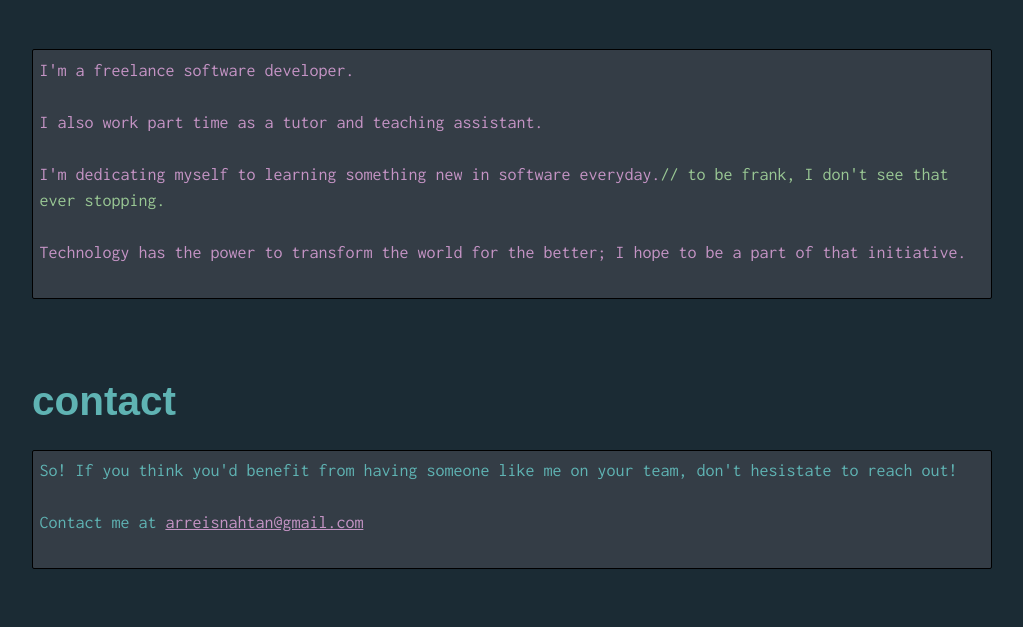
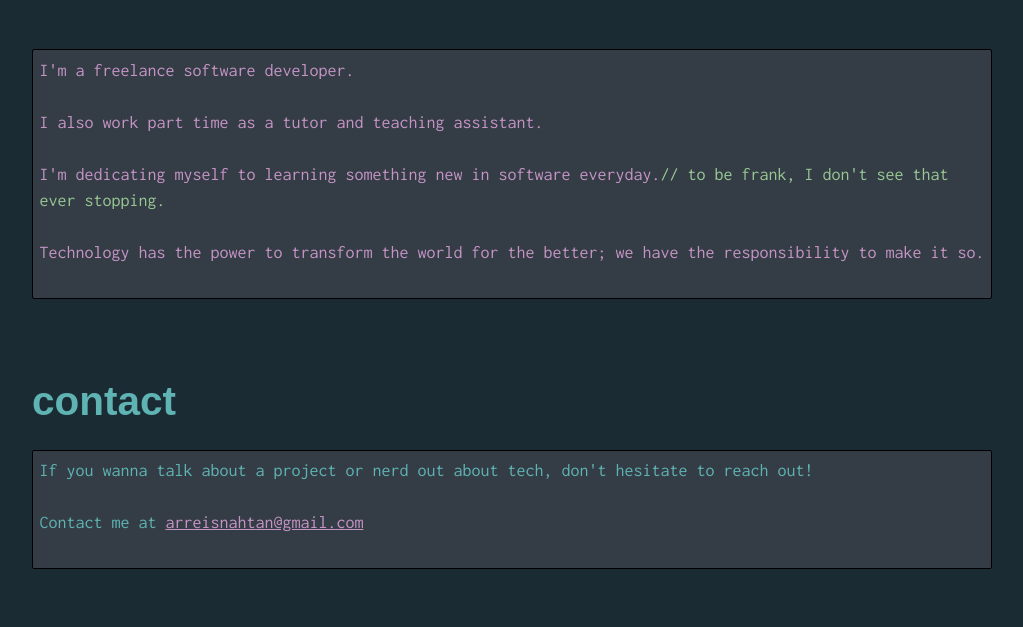
Before and after one commit to nathSierra/portfolio, a Gatsby site: page / in a window 1280 px wide. Shown: the part 825-1452 px from the top of the page, without its empty margins (128-1151 px from the left). Built offline with nearby package versions, Linux system fonts and the light colour scheme; Gatsby itself is replaced by a stand-in of ours.

Commit message:
changes typos...

```diff
--- a/src/pages/index.js
+++ b/src/pages/index.js
@@ -27,11 +27,11 @@ const IndexPage = (location) => (
       <p>I also work part time as a tutor and teaching assistant.</p>
       <p>I'm dedicating myself to learning something new in software everyday.
       <Highlight inputColor={Colors.primary}>// to be frank, I don't see that ever stopping.</Highlight></p>
-      <p>Technology has the power to transform the world for the better; I hope to be a part of that initiative.</p>
+      <p>Technology has the power to transform the world for the better; we have the responsibility to make it so.</p>
     </Snippet>
     <h1 style={{color: Colors.seafoam}}>contact</h1>
     <Snippet inputColor={Colors.seafoam}>
-      <p>So! If you think you'd benefit from having someone like me on your team, don't hesistate to reach out! </p>
+      <p>If you wanna talk about a project or nerd out about tech, don't hesitate to reach out!</p>
       <p>Contact me at <a href='mailto:arreisnahtan@gmail.com' style={{color: `${Colors.purple}`}}>arreisnahtan@gmail.com</a> </p></Snippet>
 
 
```
